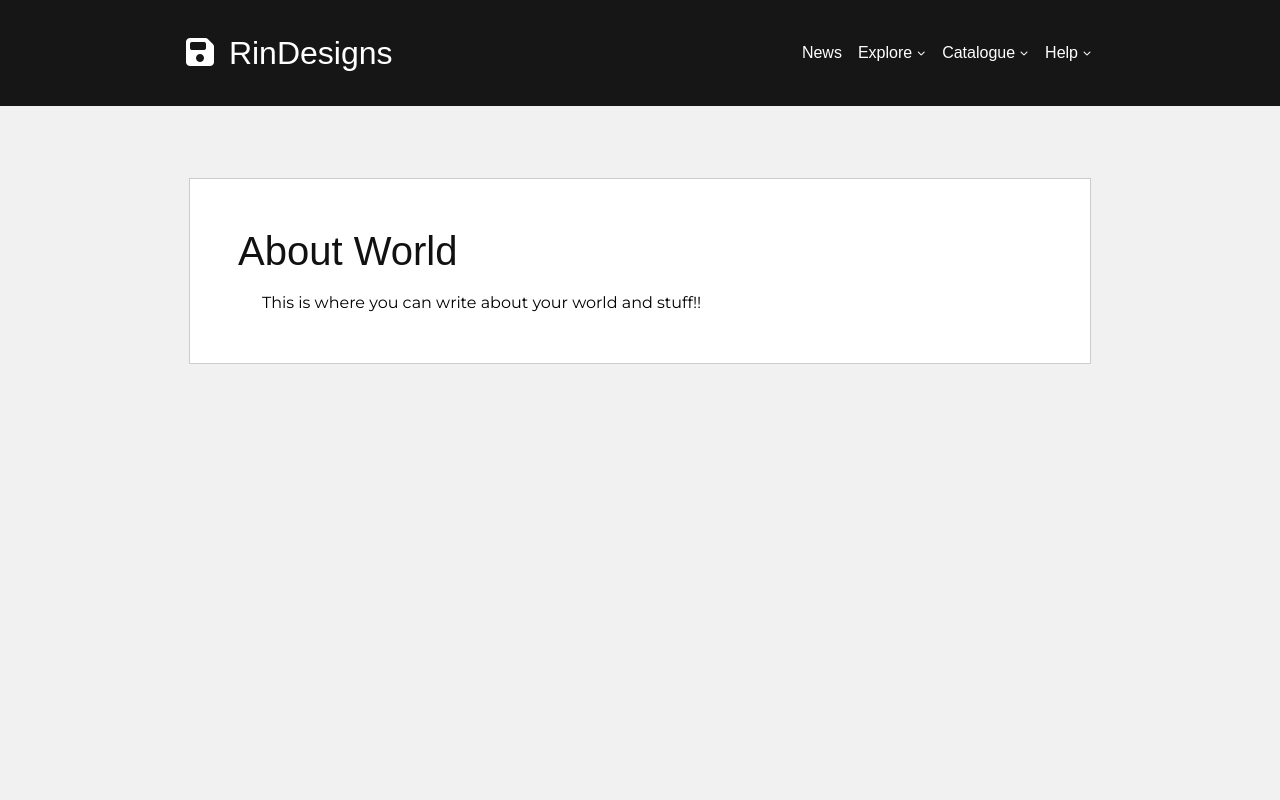
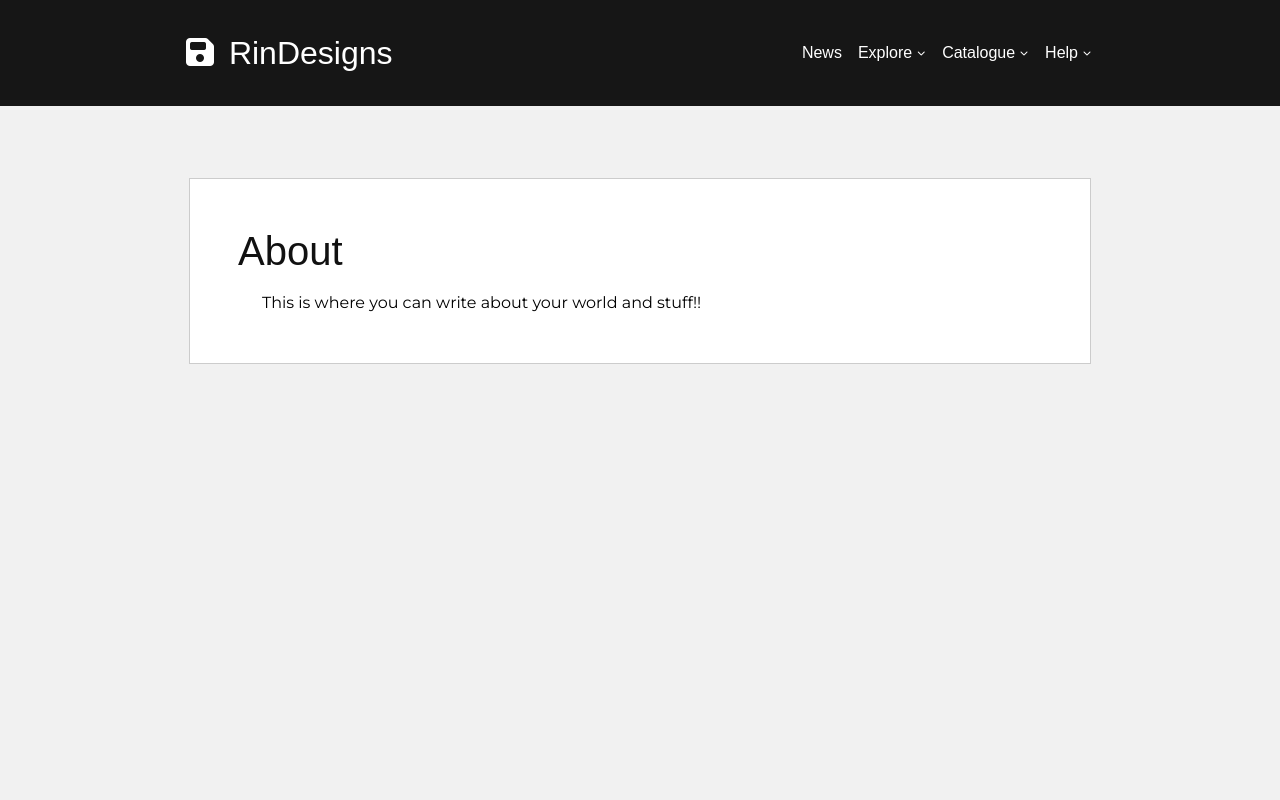
Before and after one commit to rinr-i/rindesigns, a plain HTML site: page world.html in a window 1280 px wide. Shown: the top 800 px of the page. Drawn offline with nearby package versions, Linux system fonts and the light colour scheme.

Commit message:
Update world.html

```diff
--- a/world.html
+++ b/world.html
@@ -68,7 +68,7 @@
         <!-- General Info
         <-------------------------------------------------------------------- -->
         <div class="card p-md-5 p-4">
-            <h1 class="text-primary mb-3">About World</h1>
+            <h1 class="text-primary mb-3">About</h1>
             <div class="pl-4">
                 <p>This is where you can write about your world and stuff!!</p>
             </div>
```
